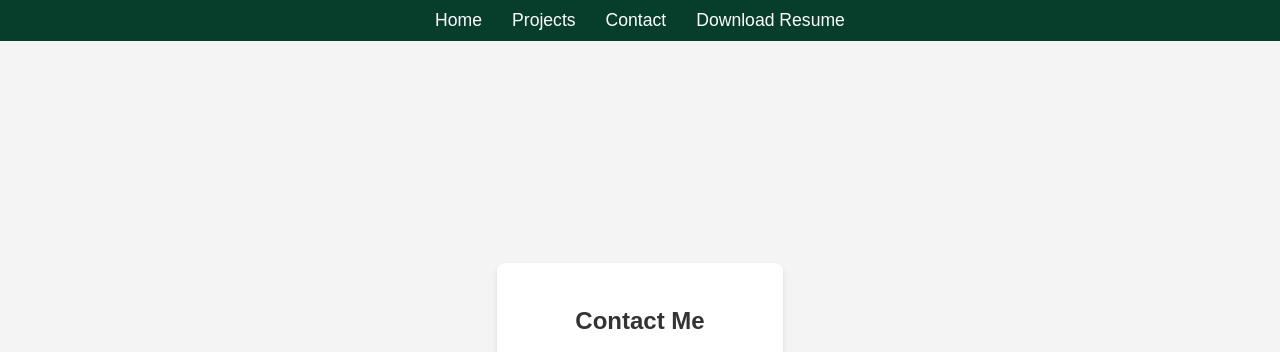
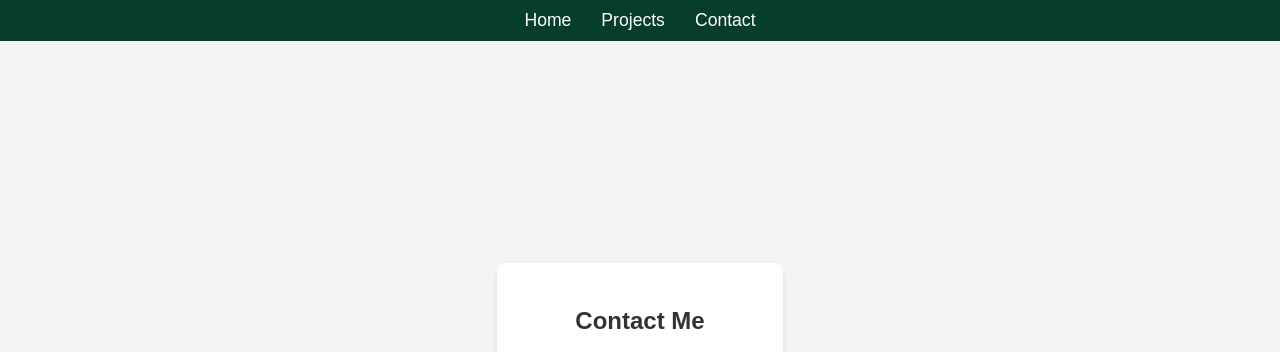
Before and after one commit to Marcus078/mikateko-portfolio, a plain HTML site: page contact.html in a window 1280 px wide. Shown: the top 352 px of the page. Drawn offline with Linux system fonts and the light colour scheme.

Commit message:
remove download from nav contact.html

```diff
--- a/contact.html
+++ b/contact.html
@@ -113,7 +113,6 @@
     <a href="index.html">Home</a>
     <a href="projects.html">Projects</a>
     <a href="contact.html">Contact</a>
-    <a href="resume/Mikateko_Mashila_Resume5.1.pdf" download>Download Resume</a>
   </nav>
 
   <div class="contact-container">
```
